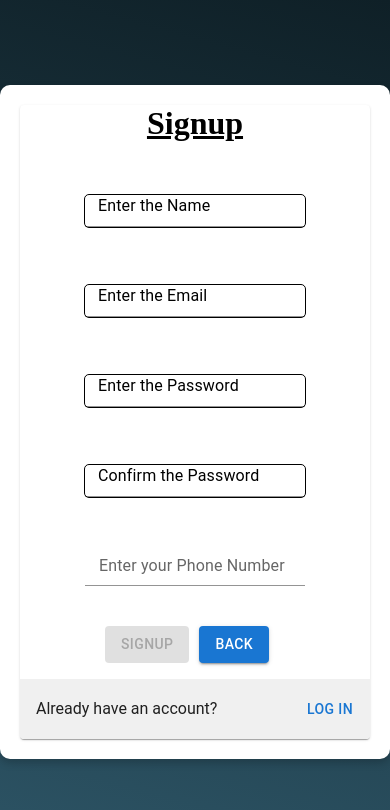
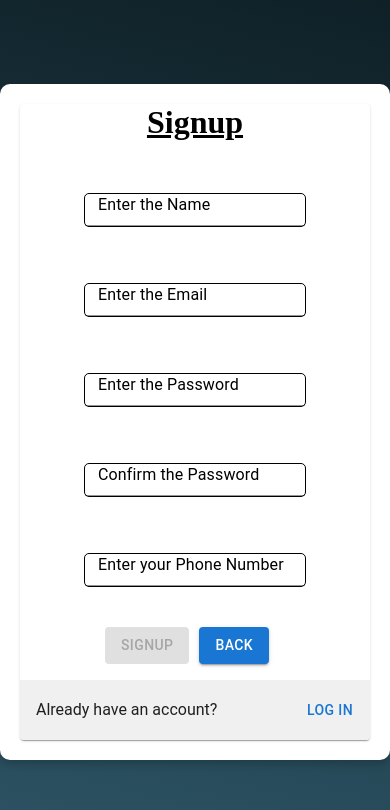
Before and after one commit to Siddharth2k14/online-exam-portal-client, a React (Vite) app: page /signup in a window 390 px wide. Shown: the top 810 px of the page. Built offline with nearby package versions, Linux system fonts and the light colour scheme.

Commit message:
Adding phone number

```diff
--- a/src/components/Authentication/Signup/Signup.css
+++ b/src/components/Authentication/Signup/Signup.css
@@ -65,7 +65,7 @@
     text-decoration: underline; /* Underlines the title */
 }
 
-.signup-form .name-header, .email-header, .password-header, .confirm-password-header {
+.signup-form .name-header, .email-header, .password-header, .confirm-password-header, .phone-number-header {
     color: black !important; /* Ensures visibility */
     margin-bottom: 20px; /* Adds space below the label */
 }
@@ -91,18 +91,12 @@
 }
 
 
-.name-input, .email-input, .password-input, .confirm-password-input {
+.name-input, .email-input, .password-input, .confirm-password-input, .phone-number-input {
     border: 1px solid black;
     border-radius: 5px;
     background-color: rgb(217, 234, 217);
 }
 
-.name-input, .email-input, .password-input, .confirm-password-input {
-    border: 1px solid black;
-    border-radius: 5px;
-
-
-}
 
 .signup-card-footer {
     display: flex;
```
